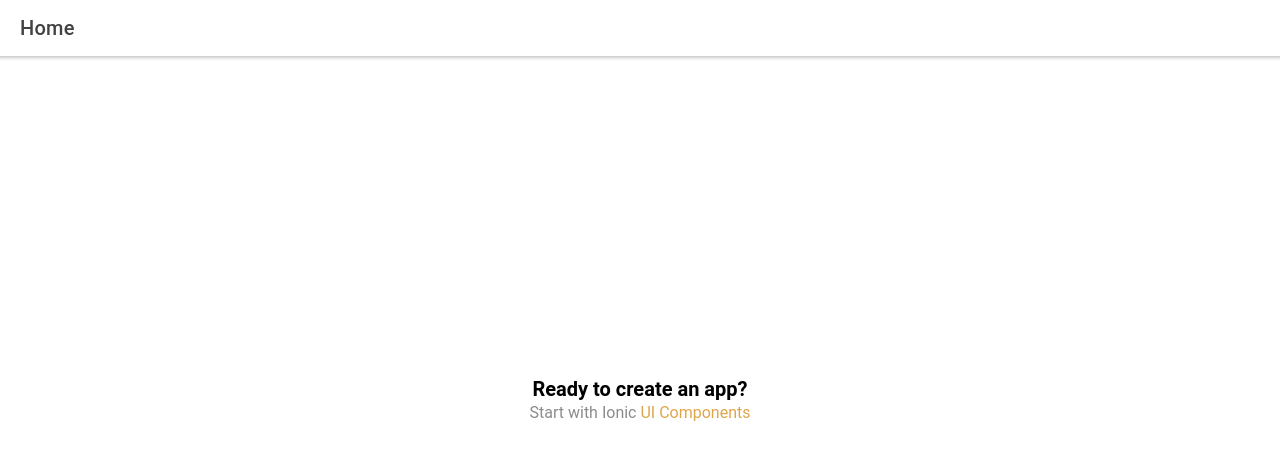
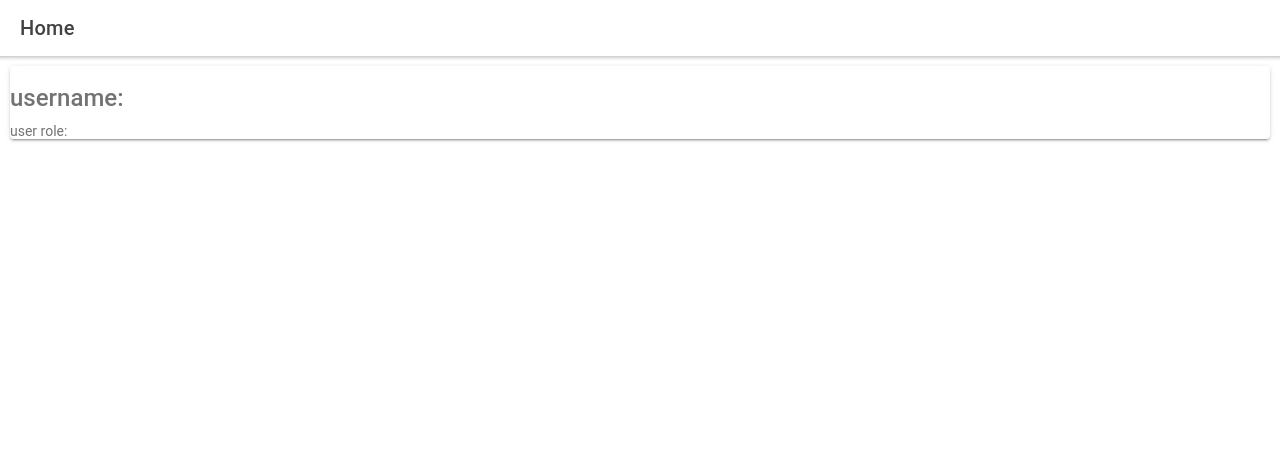
Before and after one commit to eugen1701/nopMobile, a React (Create React App) app: page /home in a window 1280 px wide. Shown: the top 460 px of the page. Built offline with nearby package versions, Linux system fonts and the light colour scheme.

Commit message:
Finished login

```diff
--- a/src/pages/Home.tsx
+++ b/src/pages/Home.tsx
@@ -1,8 +1,15 @@
-import { IonContent, IonHeader, IonPage, IonTitle, IonToolbar } from '@ionic/react';
-import ExploreContainer from '../components/ExploreContainer';
+import {IonContent, IonHeader, IonPage, IonTitle, IonToolbar, IonCard, IonLabel} from '@ionic/react';
+
 import './Home.css';
+import {useHistory} from "react-router-dom";
 
 const Home: React.FC = () => {
+    // eslint-disable-next-line @typescript-eslint/no-unused-vars
+    const history = useHistory();
+    const token = localStorage.token
+    const username=localStorage.username
+    const role=localStorage.role
+    const id=localStorage.id
     return (
         <IonPage>
             <IonHeader>
@@ -11,12 +18,10 @@ const Home: React.FC = () => {
                 </IonToolbar>
             </IonHeader>
             <IonContent fullscreen>
-        <IonHeader collapse="condense">
-          <IonToolbar>
-            <IonTitle size="large">Blank</IonTitle>
-          </IonToolbar>
-        </IonHeader>
-        <ExploreContainer />
+                <IonCard>
+                    <h2>username: {username}</h2>
+                    <IonLabel>user role: {role}</IonLabel>
+                </IonCard>
             </IonContent>
         </IonPage>
     );
--- a/src/pages/Login.tsx
+++ b/src/pages/Login.tsx
@@ -13,8 +13,8 @@ function validateEmail(email: string) {
 }
 const Login: React.FC = () => {
     const history = useHistory();
-    const [email, setEmail] = useState<string>("test@test.com");
-    const [password, setPassword] = useState<string>("testing321");
+    const [email, setEmail] = useState<string>("user@example.com");
+    const [password, setPassword] = useState<string>("String123!");
     const [iserror, setIserror] = useState<boolean>(false);
     const [message, setMessage] = useState<string>("");
     const handleLogin = () => {
@@ -40,10 +40,23 @@ const Login: React.FC = () => {
             "password": password
         }
 
-        const api = axios.create({
-            baseURL: `https://reqres.in/api`
-        })
-       // TODO ADD ACTUAL CALL AND HANDLING LOGIC
+        const api = axios.post(
+            "http://localhost:7768/api/Authentication/Login",loginData
+        ).then((response)=>{
+              if(!response.status){
+                  console.log("Failure");
+              }
+              else{
+                  console.log("Succes");
+                  localStorage.setItem("token",response.data.token)
+                  localStorage.setItem("id",response.data.userId)
+                  localStorage.setItem("role", response.data.role)
+                  localStorage.setItem("username",response.data.userName)
+                  history.push("/home");
+              }
+           }
+        )
+
     };
 
     return (
```
Lines whose indentation alone changed are shown as unchanged.
